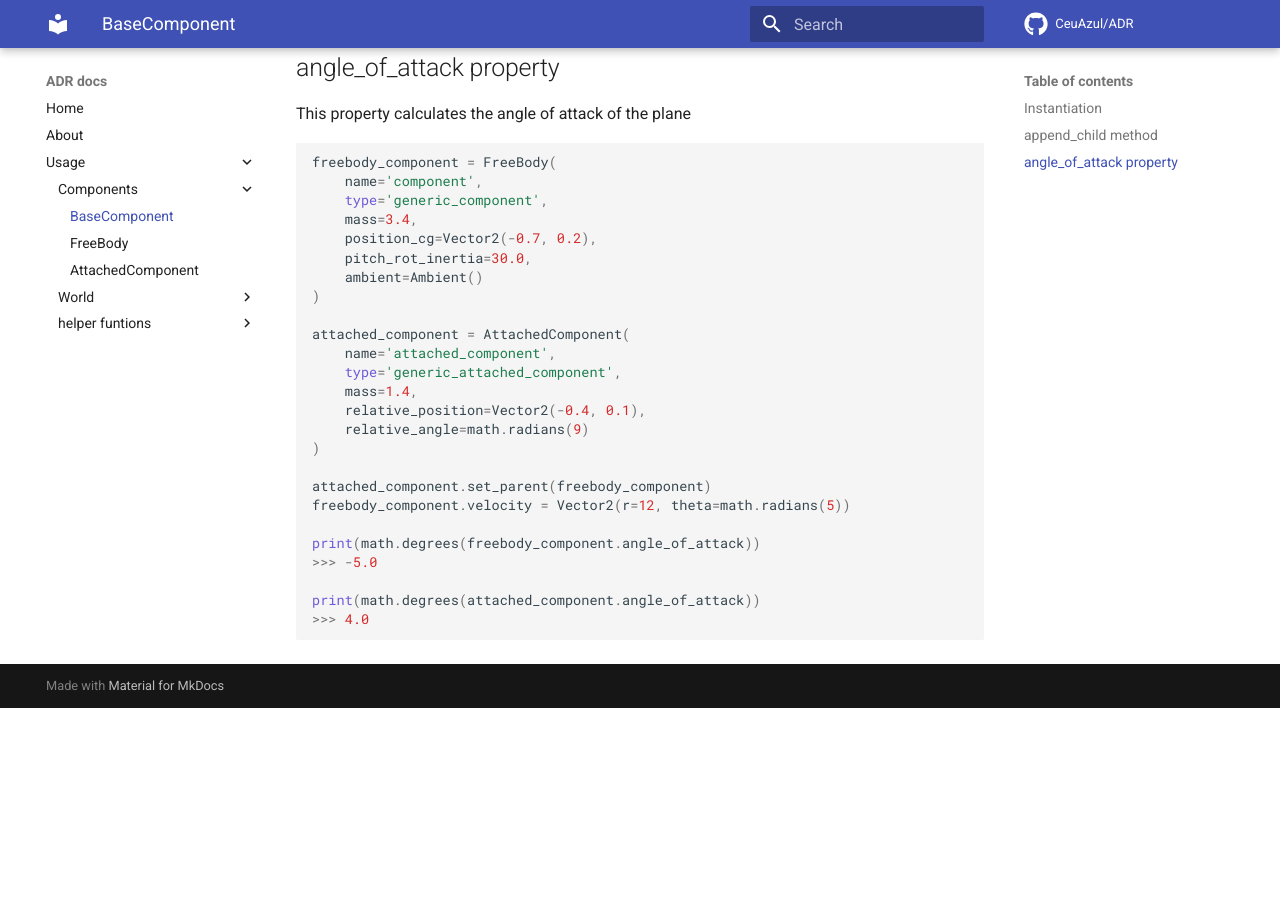
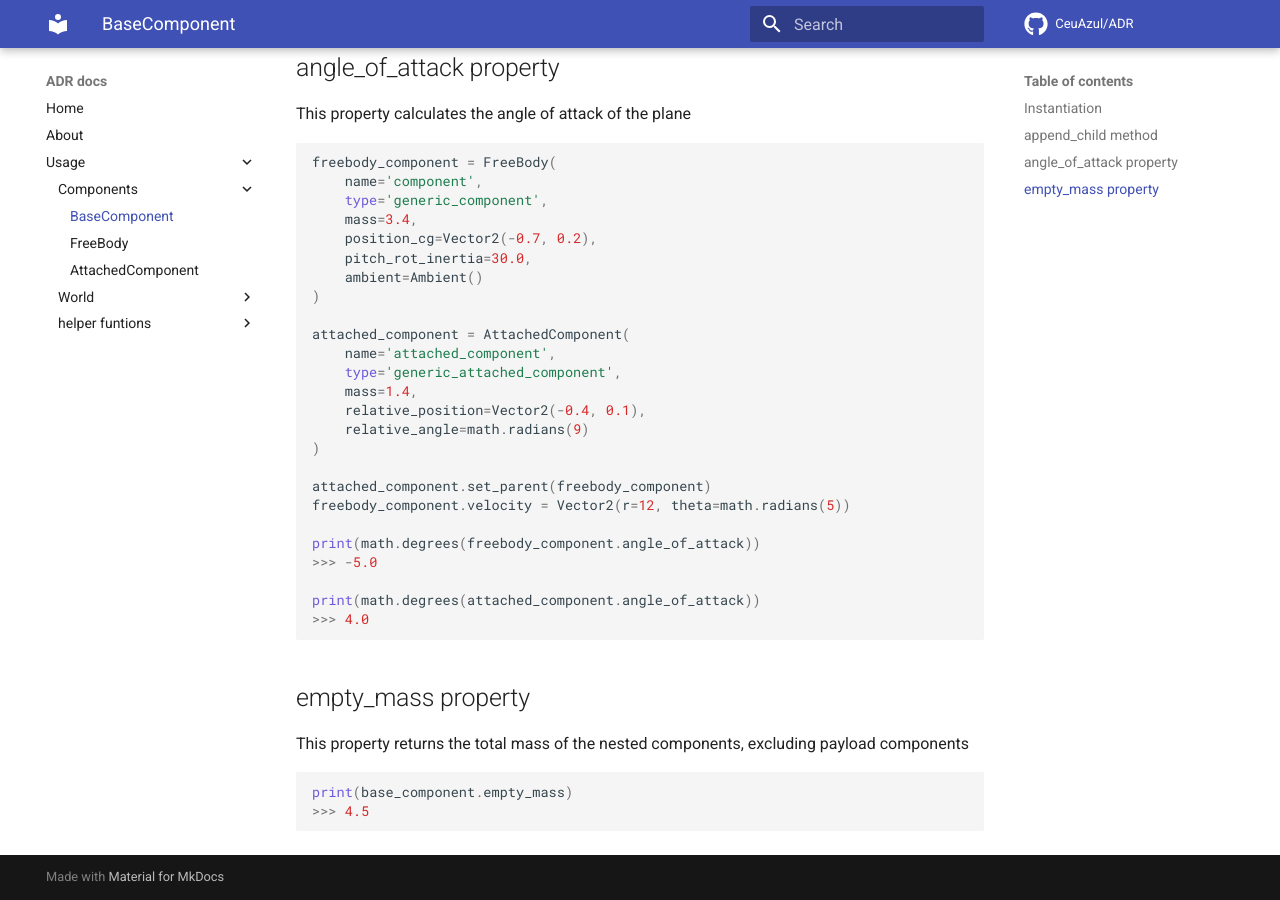
Before and after one commit to CeuAzul/ADR, an MkDocs documentation site: the page built from docs/Components/BaseComponent.md, in a window 1280 px wide and 900 px high, scrolled down 1088 px. Built offline with MkDocs 1.6.1 and Material for MkDocs 9.7.7, drawn with Linux system fonts in a browser that asks for light colours; comment, search, counter and statistics services are not loaded; before the commit the page ends 1796 px from its top, so only the background shows below that.

Commit message:
Add docs for empyt_mass

````diff
--- a/docs/Components/BaseComponent.md
+++ b/docs/Components/BaseComponent.md
@@ -63,3 +63,10 @@ print(math.degrees(freebody_component.angle_of_attack))
 print(math.degrees(attached_component.angle_of_attack))
 >>> 4.0
 ```
+
+## empty_mass property
+This property returns the total mass of the nested components, excluding payload components
+```python
+print(base_component.empty_mass)
+>>> 4.5
+```
````
